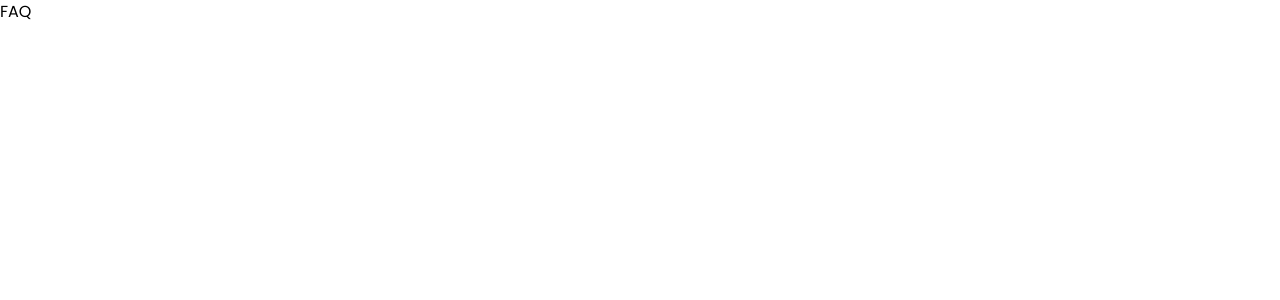
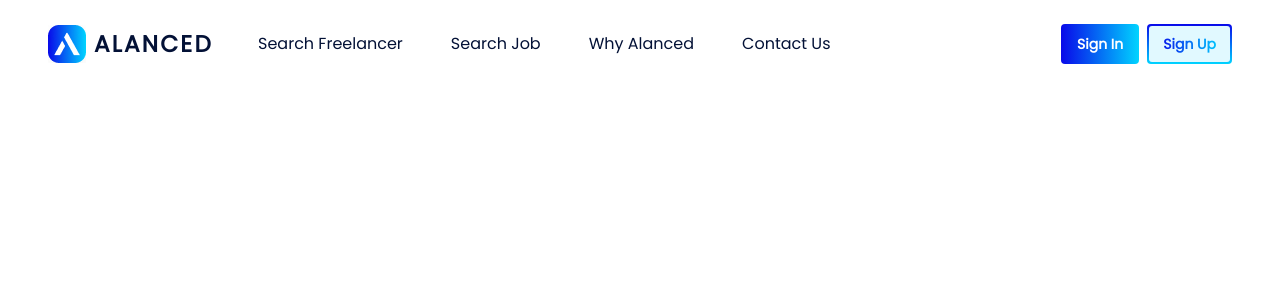
Before and after one commit to meabhipatel/alanced_nextjs, a Next.js app: page /faq in a window 1280 px wide. Shown: the top 300 px of the page. Built offline with nearby package versions, Linux system fonts and the light colour scheme.

Commit message:
chore added navbar component in layout

```diff
--- a/src/app/layout.tsx
+++ b/src/app/layout.tsx
@@ -1,6 +1,7 @@
 import type { Metadata } from "next";
 import { Poppins } from "next/font/google";
 import "./globals.css";
+import Navbar from "@/components/Navbar";
 
 const poppins = Poppins({ weight: "400", subsets: ["latin"] });
 
@@ -17,7 +18,10 @@ export default function RootLayout({
 }>) {
   return (
     <html lang="en">
-      <body className={poppins.className}>{children}</body>
+      <body className={poppins.className}>
+        <Navbar />
+        {children}
+      </body>
     </html>
   );
 }
```
